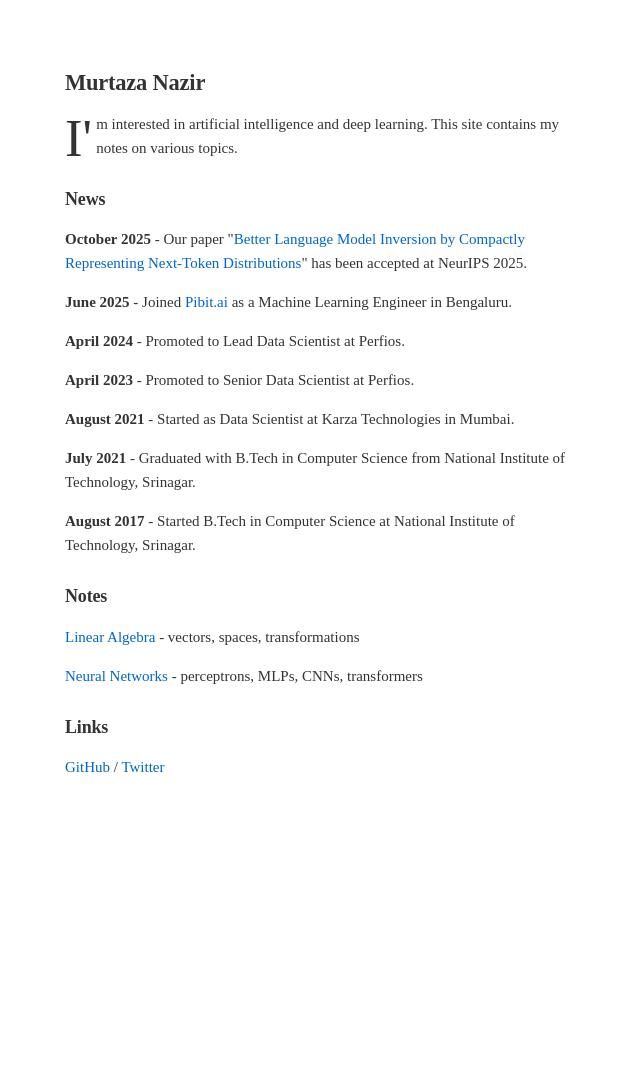
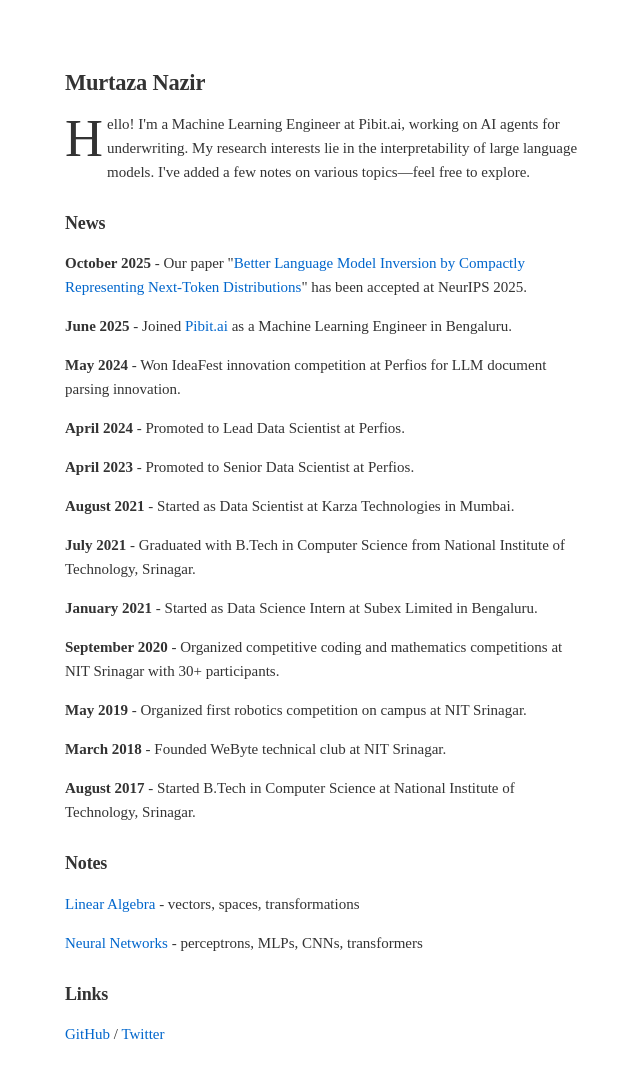
Before and after one commit to themurtazanazir/themurtazanazir.github.io, an MkDocs documentation site: the page built from docs/index.md, in a window 1280 px wide. Shown: the whole page, without its empty margins (194-834 px from the left). Built offline with MkDocs 1.6.1 and Material for MkDocs 9.7.7, drawn with Linux system fonts in a browser that asks for light colours; before the commit the page ends 900 px from its top, so only the background shows below that.

Commit message:
Update intro and expand timeline with achievements
- Add greeting and current role at Pibit.ai to intro
- Highlight research interest in LLM interpretability
- Add IdeaFest 2024 win
- Add Subex internship
- Add campus leadership activities (competitive coding, robotics, WeByte club)

```diff
--- a/docs/index.md
+++ b/docs/index.md
@@ -1,12 +1,14 @@
 # Murtaza Nazir
 
-<p class="drop-cap">I'm interested in artificial intelligence and deep learning. This site contains my notes on various topics.</p>
+<p class="drop-cap">Hello! I'm a Machine Learning Engineer at Pibit.ai, working on AI agents for underwriting. My research interests lie in the interpretability of large language models. I've added a few notes on various topics—feel free to explore.</p>
 
 ## News
 
 **October 2025** - Our paper "[Better Language Model Inversion by Compactly Representing Next-Token Distributions](https://arxiv.org/abs/2506.17090)" has been accepted at NeurIPS 2025.
 
 **June 2025** - Joined [Pibit.ai](https://pibit.ai) as a Machine Learning Engineer in Bengaluru.
+
+**May 2024** - Won IdeaFest innovation competition at Perfios for LLM document parsing innovation.
 
 **April 2024** - Promoted to Lead Data Scientist at Perfios.
 
@@ -15,6 +17,14 @@
 **August 2021** - Started as Data Scientist at Karza Technologies in Mumbai.
 
 **July 2021** - Graduated with B.Tech in Computer Science from National Institute of Technology, Srinagar.
+
+**January 2021** - Started as Data Science Intern at Subex Limited in Bengaluru.
+
+**September 2020** - Organized competitive coding and mathematics competitions at NIT Srinagar with 30+ participants.
+
+**May 2019** - Organized first robotics competition on campus at NIT Srinagar.
+
+**March 2018** - Founded WeByte technical club at NIT Srinagar.
 
 **August 2017** - Started B.Tech in Computer Science at National Institute of Technology, Srinagar.
 
```
